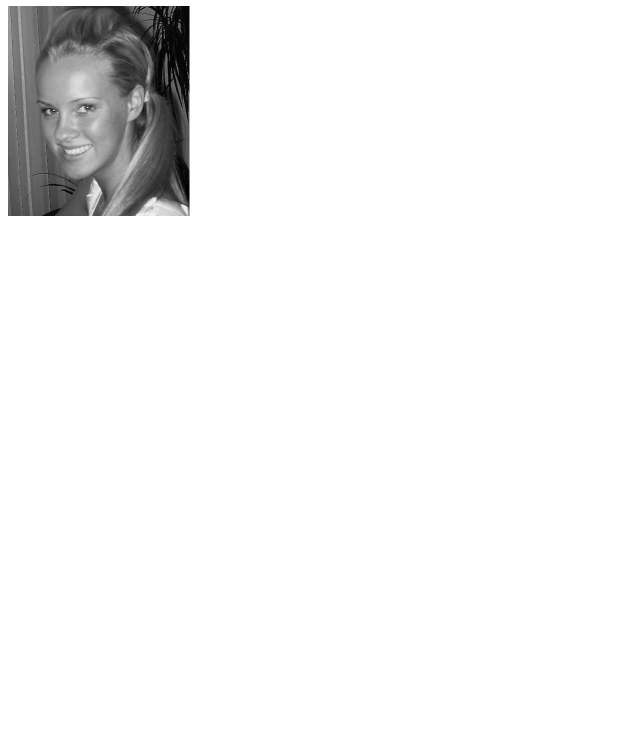
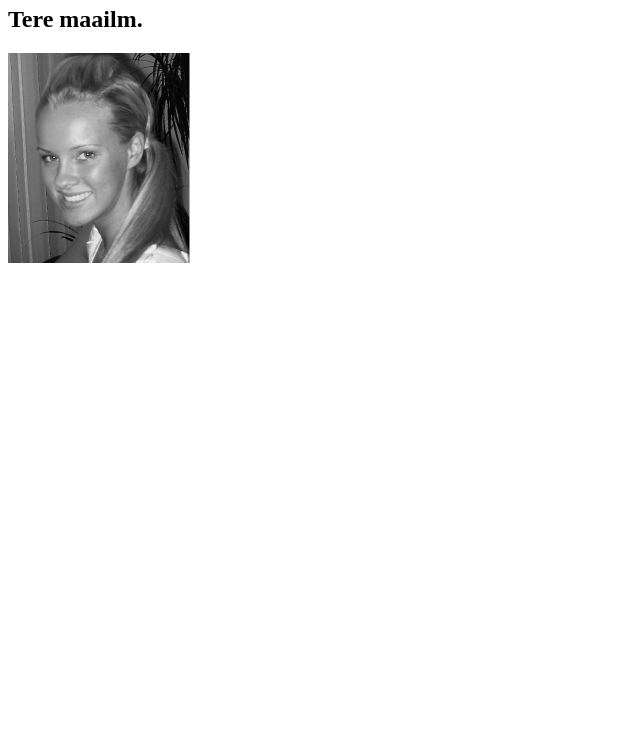
Before and after one commit to lottetriin/koduleht, a plain HTML site: page index.html in a window 1280 px wide. Shown: the part 60-800 px from the top of the page, without its empty margins (0-640 px from the left). Drawn offline with Linux system fonts and the light colour scheme.

Commit message:
muutsin teksti

```diff
--- a/index.html
+++ b/index.html
@@ -5,6 +5,7 @@
 
 		<body>
 		<h1>Tere, mina olen Lotte.</h1>
+		<h2>Tere maailm.</h2>
 				<img src="lotte.png"/>
 		</body>
 </html>
```
